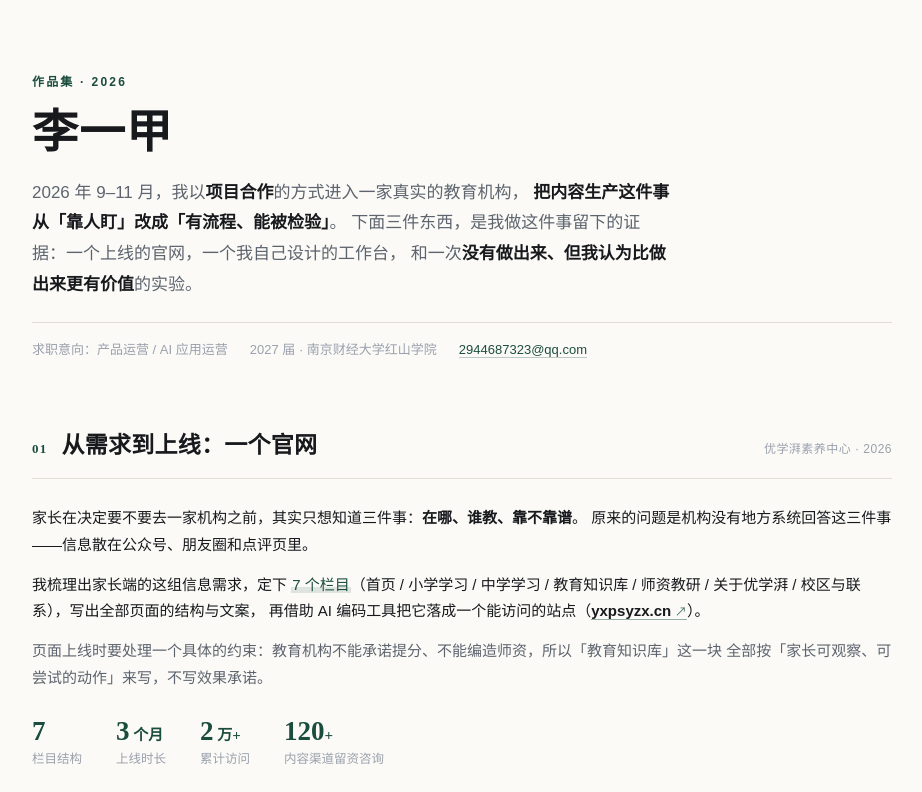
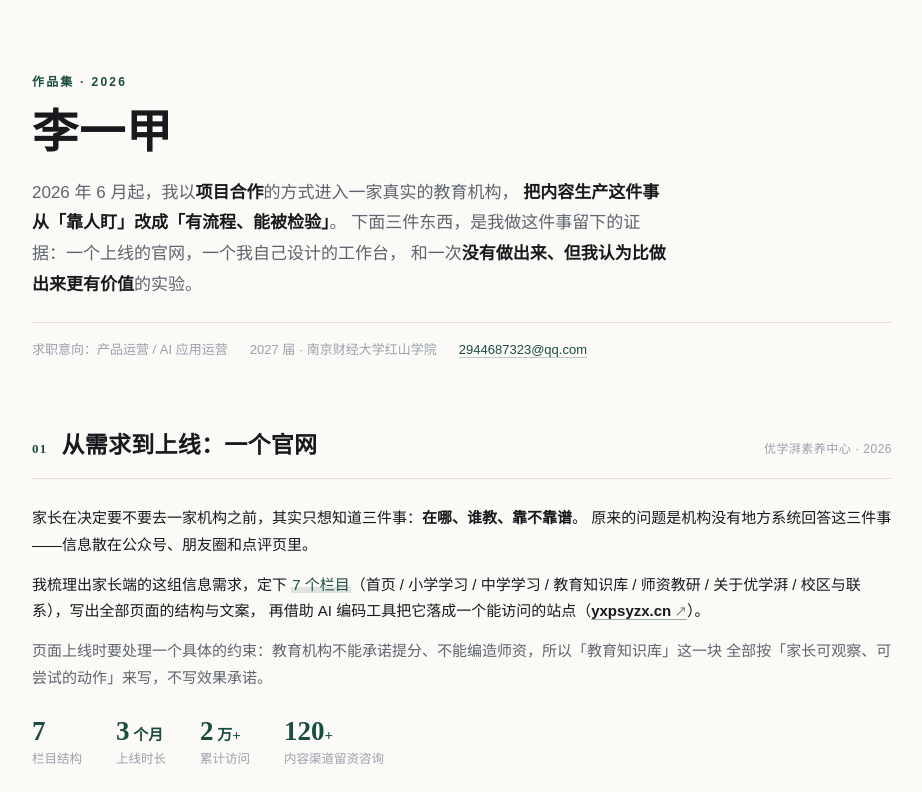
Before and after one commit to 12138lyj/portfolio, a plain HTML site: page index.html in a window 1280 px wide. Shown: the top 792 px of the page, without its empty margins (178-1100 px from the left). Drawn offline with Linux system fonts and the light colour scheme.

Commit message:
对齐简历：优学湃起始时间改为 2026 年 6 月起

```diff
--- a/index.html
+++ b/index.html
@@ -198,7 +198,7 @@
   <div class="kicker">作品集 · 2026</div>
   <h1>李一甲</h1>
   <p class="lede">
-    2026 年 9–11 月，我以<b>项目合作</b>的方式进入一家真实的教育机构，
+    2026 年 6 月起，我以<b>项目合作</b>的方式进入一家真实的教育机构，
     <b>把内容生产这件事从「靠人盯」改成「有流程、能被检验」</b>。
     下面三件东西，是我做这件事留下的证据：一个上线的官网，一个我自己设计的工作台，
     和一次<b>没有做出来、但我认为比做出来更有价值</b>的实验。
```
